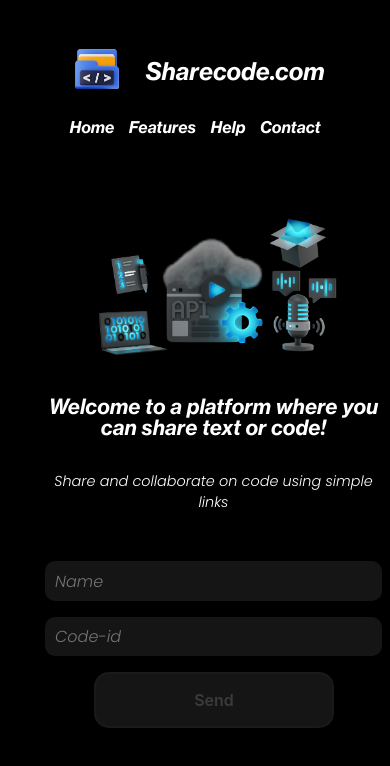
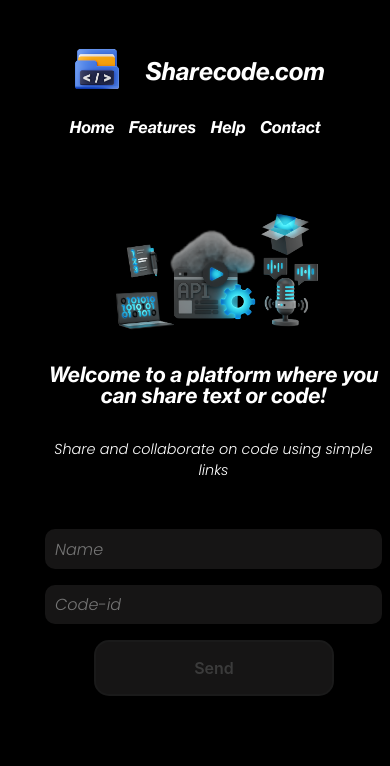
Before and after one commit to mr-chandan/code-sharing, a Next.js app: page / in a window 390 px wide. Shown: the top 766 px of the page. Built offline with nearby package versions, Linux system fonts and the light colour scheme.

Commit message:
added css

```diff
--- a/pages/index.js
+++ b/pages/index.js
@@ -6,8 +6,8 @@
   return (
     <>
       <Head>
-      <title>Home Page</title>
-      <meta name="viewport" content="width=device-width, initial-scale=1"/>
+        <title>Home Page</title>
+        <meta name="viewport" content="width=device-width, initial-scale=1" />
       </Head>
 
       <Navbar />
--- a/styles/Home.module.css
+++ b/styles/Home.module.css
@@ -222,7 +222,7 @@
     max-width: 300px;
   }
   .img {
-    max-width: 20rem;
+    max-width: 17rem;
   }
   .formtxt{
     font-size: 1.3rem;
--- a/styles/Navbar.module.css
+++ b/styles/Navbar.module.css
@@ -106,9 +106,10 @@
 @media screen and (max-width: 380px) {
   .container {
     max-width: 250px;
-    font-size: 1.2rem;
   }
-
+.name{
+  font-size:1.2rem;
+}
   .list {
     gap: 0.8rem;
     font-size: 0.9rem;
```
